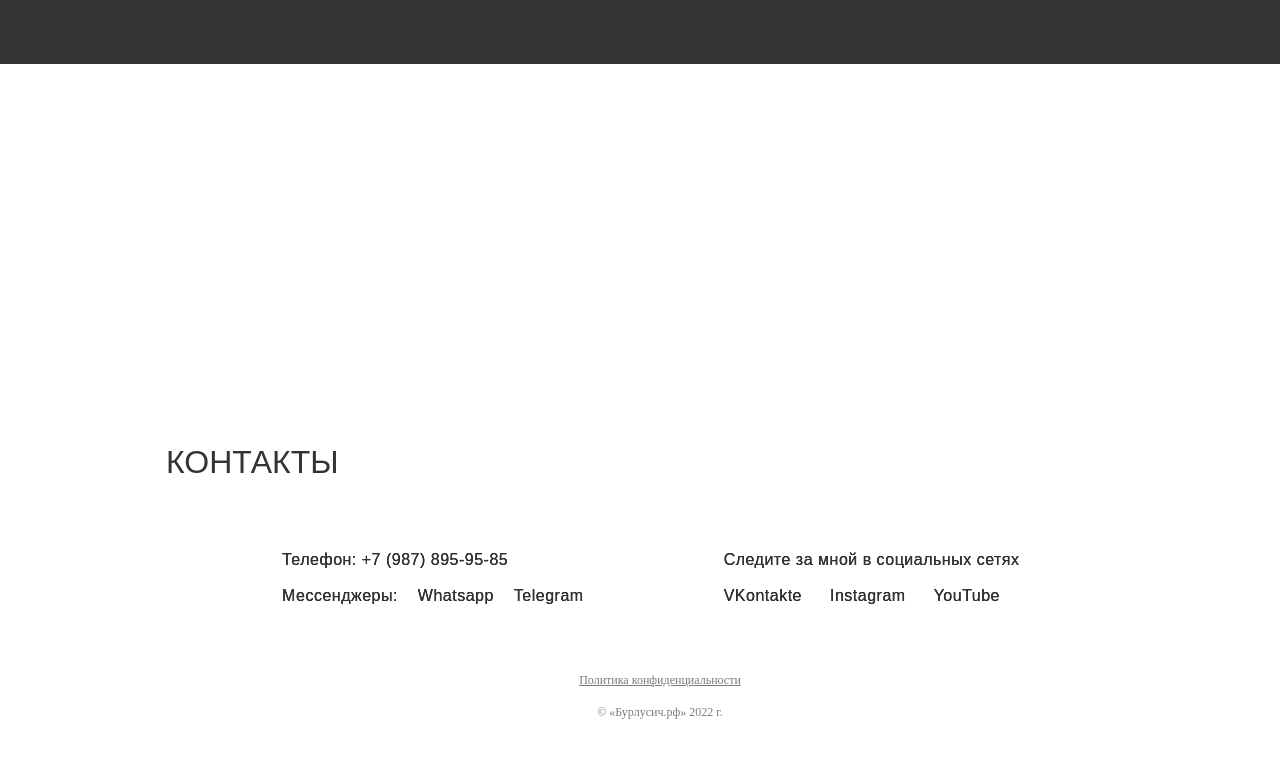
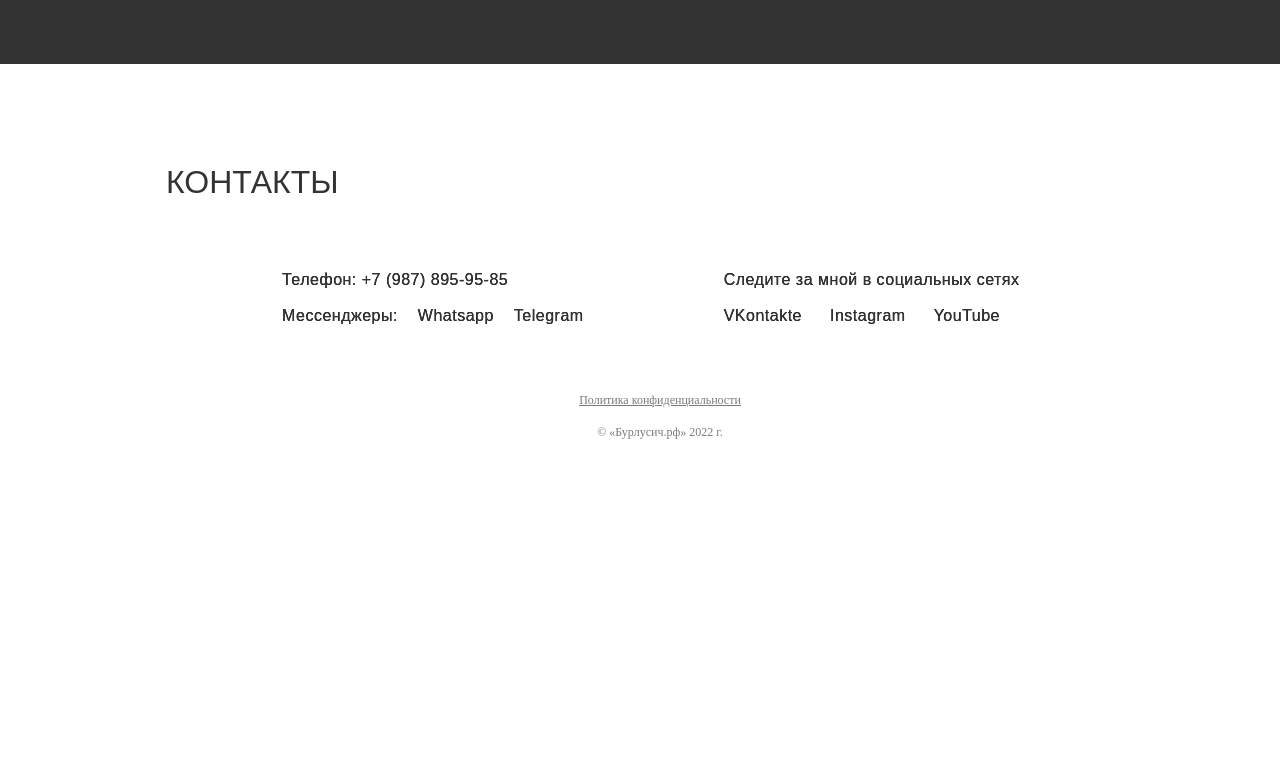
Before and after one commit to annaevil/bur, a plain HTML site: page index.html in a window 1280 px wide. Shown: the part 6126-6884 px from the top of the page. After the commit the page ends 6640 px from the top, so only its background shows below. Drawn offline with nearby package versions, Linux system fonts and the light colour scheme; a web font is replaced by a local one.

Commit message:
Update main.css

```diff
--- a/main.css
+++ b/main.css
@@ -1311,7 +1311,7 @@ input:focus:-ms-input-placeholder      {text-indent: 500px; transition: text-ind
     position: relative;
     width: 100%;
     height: 350px;
-    top: 1280px;
+    top: 1000px;
     margin: 0 20px 0 20px;
     font-family: 'Mont';
     font-weight: 300;
```
